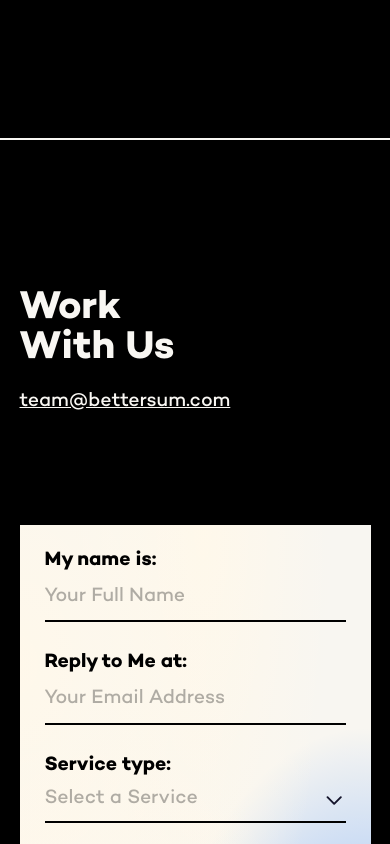
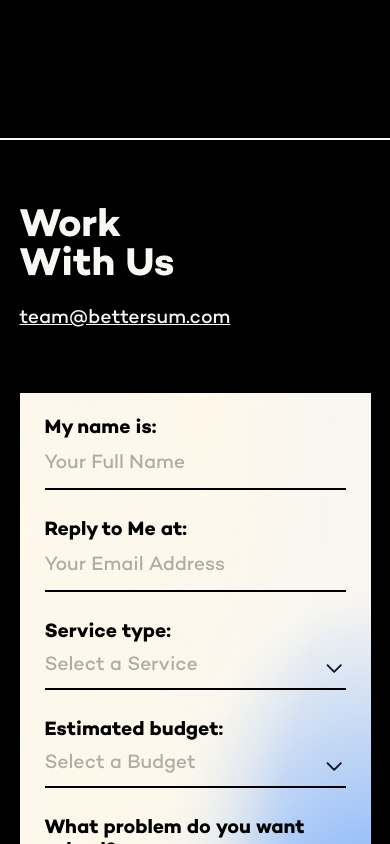
Before and after one commit to Yumat10/bettersum_website, a Next.js app: page /team in a window 390 px wide. Shown: the part 1520-2364 px from the top of the page. Built offline with nearby package versions, Linux system fonts and the light colour scheme.

Commit message:
Fixed mobile padding changes after Team Design Review and fixed ServicesOffered opening with url query

```diff
--- a/components/pages/workPage/caseStudyTemplate/CSTContent.tsx
+++ b/components/pages/workPage/caseStudyTemplate/CSTContent.tsx
@@ -13,8 +13,6 @@
   const { caseStudyData } = useCaseStudyContext();
 
   if (!caseStudyData) return null;
-
-  console.log(caseStudyData);
 
   return (
     <div className={styles["container"]}>
--- a/components/shared/forms/ContactForm.module.css
+++ b/components/shared/forms/ContactForm.module.css
@@ -11,8 +11,6 @@
 .inner-container {
   width: var(--width-clamp);
   margin: 0px auto;
-  display: flex;
-  flex-direction: column;
 }
 
 .text-container {
@@ -82,9 +80,11 @@
 }
 
 @media only screen and (max-width: 850px) {
+  .container {
+    padding: 67.5px 0px 80px 0px;
+  }
+
   .inner-container {
-    flex-direction: column;
-    row-gap: 50px;
   }
 
   .form-container {
--- a/contexts/caseStudyContext.tsx
+++ b/contexts/caseStudyContext.tsx
@@ -38,8 +38,6 @@
     CaseStudyPreview[]
   >([]);
 
-  // console.log(caseStudyData, caseStudyPreviews);
-
   return (
     <CaseStudyContext.Provider
       value={{
--- a/contexts/dynamicDataContext.tsx
+++ b/contexts/dynamicDataContext.tsx
@@ -26,7 +26,7 @@
 }) => {
   const [impactData, setImpactData] = useState<ImpactData[]>([]);
   const [allWorkOutcomeData, setAllWorkOutcomeData] = useState<string>("");
-  console.log(impactData, allWorkOutcomeData);
+
   return (
     <DynamiDataContext.Provider
       value={{
--- a/pages/index.tsx
+++ b/pages/index.tsx
@@ -52,7 +52,6 @@
 
   useEffect(() => {
     if (querySection) {
-      console.log(querySection);
       const id = `home-page-${querySection}-section`;
       smoothScrollDown({
         elementId: id,
@@ -186,8 +185,6 @@
     );
 
     props.dynamicData = axiosDynamicDataResponseData.data.websiteV2Data;
-
-    console.log(props);
   } catch (error: any) {
     const errorResponse = error["response"];
     if (
--- a/pages/work/index.tsx
+++ b/pages/work/index.tsx
@@ -151,8 +151,6 @@
     );
 
     props.dynamicData = axiosDynamicDataResponseData.data.websiteV2Data;
-
-    console.log(props);
   } catch (error: any) {
     const errorResponse = error["response"];
     if (
```
Also changed, not shown: components/pages/homePage/servicesOffered/ServicesOffered.tsx (+12 -1 lines), components/shared/accordions/BasicAccordion.tsx (+6 -2 lines).
